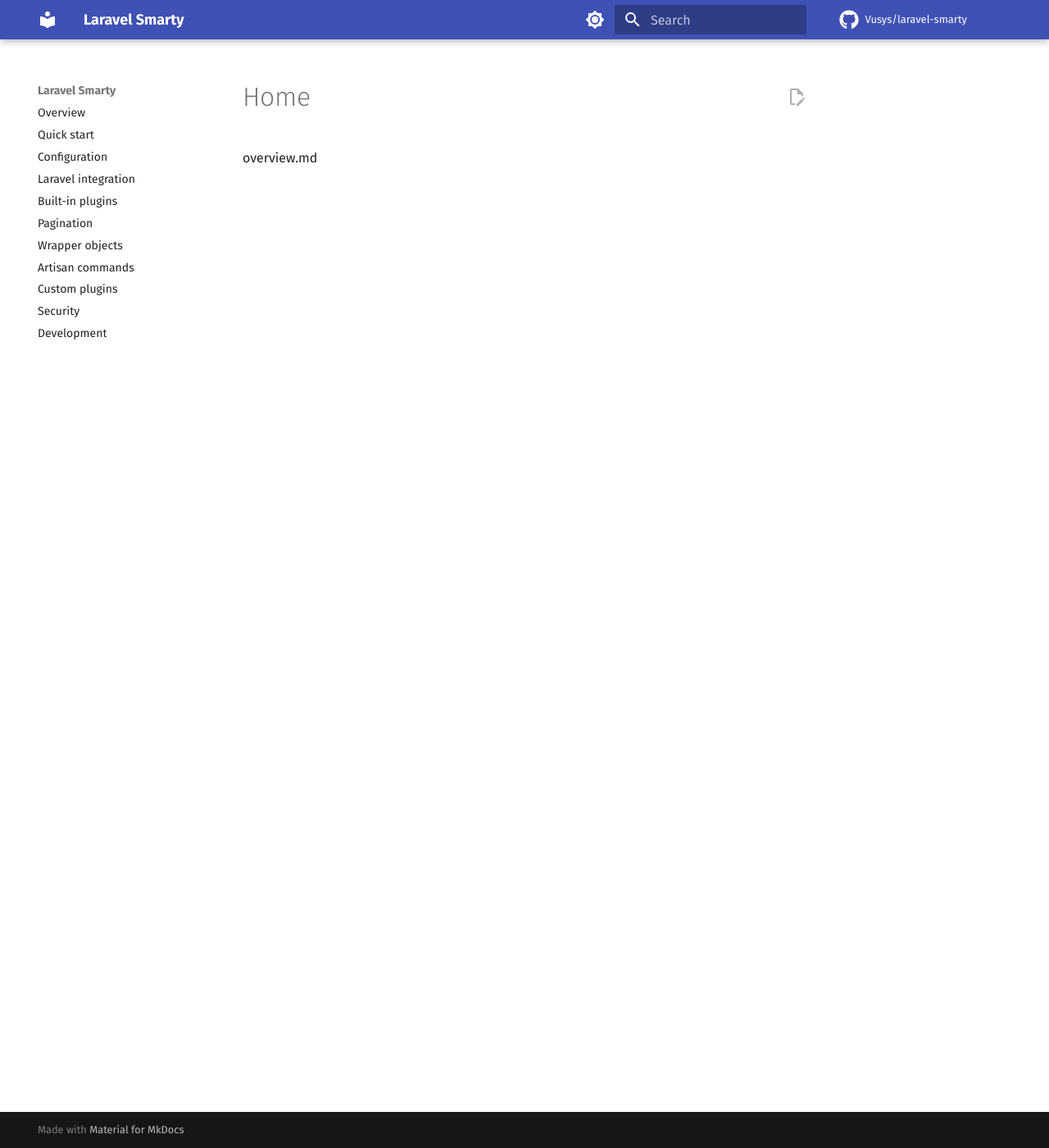
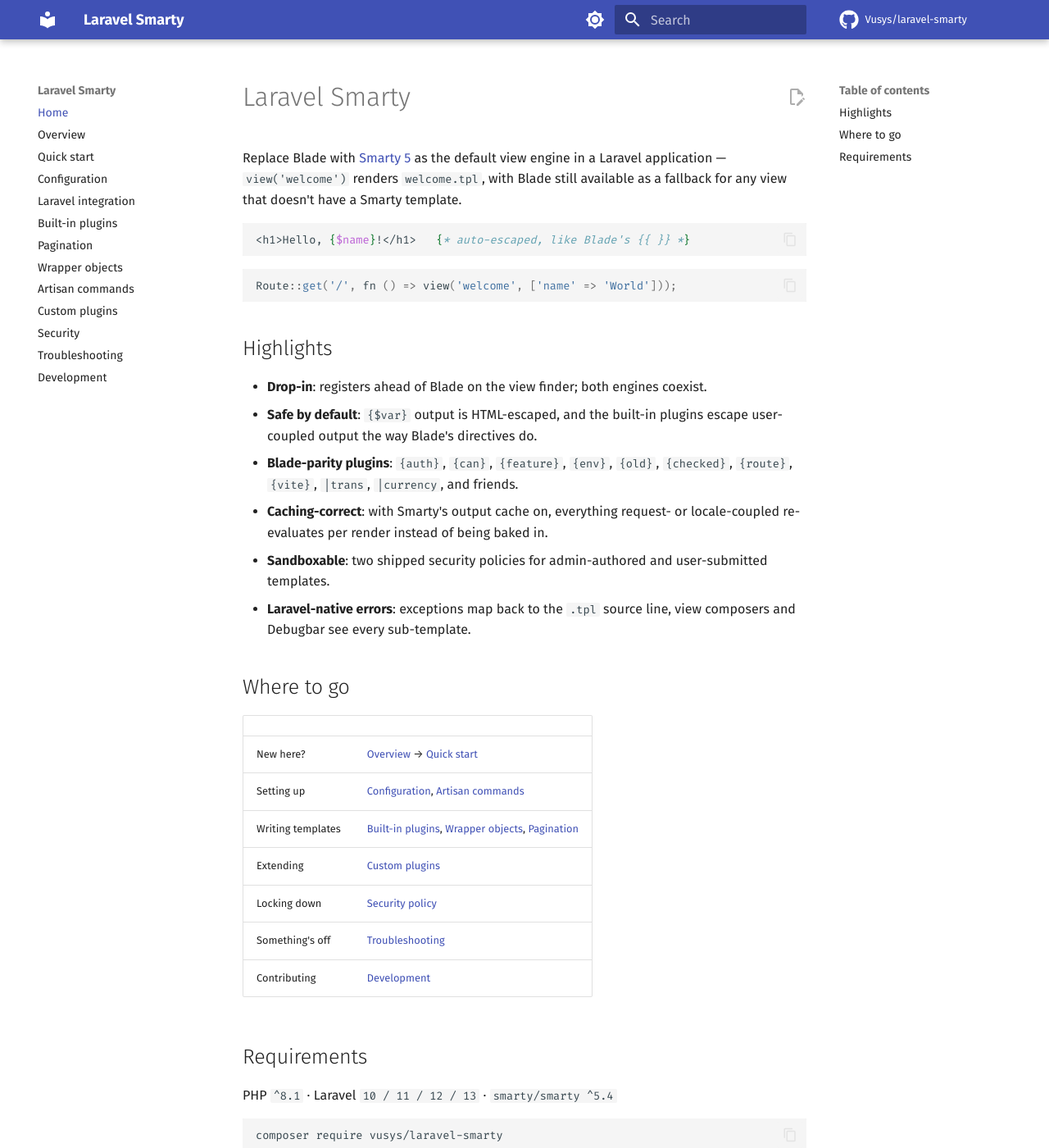
Before and after one commit to Vusys/laravel-smarty, an MkDocs documentation site: the page built from docs/index.md, in a window 1280 px wide and 1400 px high. Shown: the whole window at 82% size. Built offline with MkDocs 1.6.1 and Material for MkDocs 9.7.7, drawn with Linux system fonts in a browser that asks for light colours; comment, search, counter and statistics services are not loaded.

Commit message:
Docs pass: corrections, landing page, troubleshooting, root files
Corrections:
- custom-plugins.md stops documenting the private manualClasses() as
  public API (calling it as documented fataled).
- configuration.md gains the missing plugin_namespaces row, and its
  caching row now reflects the expanded nocache surface (URL tags,
  trans/Number modifiers, {env}/{production}, $errors wrapper) instead
  of a stale hand-enumerated list.
- "four auto-shared wrapper objects" -> five ($errors) in plugins.md.
- |currency precision arg noted as Laravel >=11.30 only.

Structure:
- docs/index.md was a symlink to overview.md (guaranteed drift, and the
  mkdocs landing page duplicated the first nav entry); it's now a real
  landing page. docs/img was a symlink too — replaced with a copy so
  the overview image renders when browsing the .md on github.com.
- New troubleshooting page consolidating the Octane notes and covering
  stale compiles after deploys, ReservedTemplateVariable, and the
  escaping/caching surprises; added to nav and the README doc table.

Root files:
- SECURITY.md for vulnerability disclosure, cross-linked with
  docs/security.md (which is about sandboxing — the name collision was
  confusing); CONTRIBUTING.md with the quality-gate checklist and the
  package's plugin conventions.
- README: links the docs site prominently, drops |escape from the
  quick start in favour of a sentence about auto-escaping, adds
  Packagist version/downloads badges.

````diff
--- a/docs/index.md
+++ b/docs/index.md
@@ -1 +1,47 @@
-overview.md
+# Laravel Smarty
+
+Replace Blade with [Smarty 5](https://www.smarty.net/) as the default view engine in a
+Laravel application — `view('welcome')` renders `welcome.tpl`, with Blade still available
+as a fallback for any view that doesn't have a Smarty template.
+
+```smarty
+<h1>Hello, {$name}!</h1>   {* auto-escaped, like Blade's {{ }} *}
+```
+
+```php
+Route::get('/', fn () => view('welcome', ['name' => 'World']));
+```
+
+## Highlights
+
+- **Drop-in**: registers ahead of Blade on the view finder; both engines coexist.
+- **Safe by default**: `{$var}` output is HTML-escaped, and the built-in plugins escape
+  user-coupled output the way Blade's directives do.
+- **Blade-parity plugins**: `{auth}`, `{can}`, `{feature}`, `{env}`, `{old}`, `{checked}`,
+  `{route}`, `{vite}`, `|trans`, `|currency`, and friends.
+- **Caching-correct**: with Smarty's output cache on, everything request- or
+  locale-coupled re-evaluates per render instead of being baked in.
+- **Sandboxable**: two shipped security policies for admin-authored and user-submitted
+  templates.
+- **Laravel-native errors**: exceptions map back to the `.tpl` source line, view
+  composers and Debugbar see every sub-template.
+
+## Where to go
+
+| | |
+|---|---|
+| New here? | [Overview](overview.md) → [Quick start](quick-start.md) |
+| Setting up | [Configuration](configuration.md), [Artisan commands](artisan.md) |
+| Writing templates | [Built-in plugins](plugins.md), [Wrapper objects](wrapper-objects.md), [Pagination](pagination.md) |
+| Extending | [Custom plugins](custom-plugins.md) |
+| Locking down | [Security policy](security.md) |
+| Something's off | [Troubleshooting](troubleshooting.md) |
+| Contributing | [Development](development.md) |
+
+## Requirements
+
+PHP `^8.1` · Laravel `10 / 11 / 12 / 13` · `smarty/smarty ^5.4`
+
+```bash
+composer require vusys/laravel-smarty
+```
--- a/mkdocs.yml
+++ b/mkdocs.yml
@@ -77,6 +77,7 @@ extra_css:
   - stylesheets/codehilite.css
 
 nav:
+  - Home: index.md
   - Overview: overview.md
   - Quick start: quick-start.md
   - Configuration: configuration.md
@@ -87,4 +88,5 @@ nav:
   - Artisan commands: artisan.md
   - Custom plugins: custom-plugins.md
   - Security: security.md
+  - Troubleshooting: troubleshooting.md
   - Development: development.md
````
Also changed, not shown: CHANGELOG.md (+7 -0 lines), CONTRIBUTING.md (added, +48 -0 lines), README.md (+9 -2 lines), SECURITY.md (added, +32 -0 lines), docs/configuration.md (+3 -2 lines), docs/custom-plugins.md (+1 -1 lines), docs/plugins.md (+2 -2 lines), docs/security.md (+5 -0 lines), docs/troubleshooting.md (added, +93 -0 lines), docs/img/likethis.jpg (added), 1 other file.
